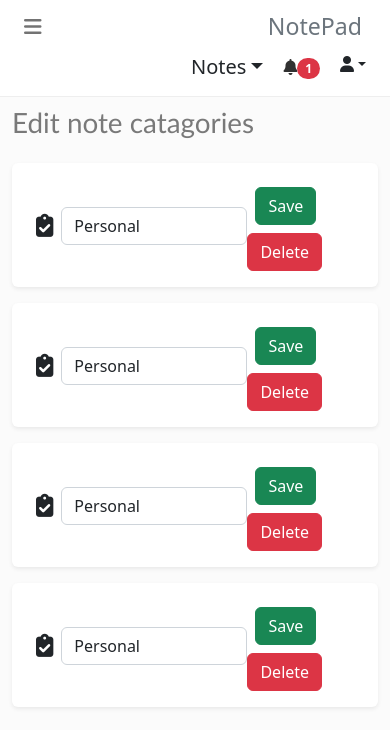
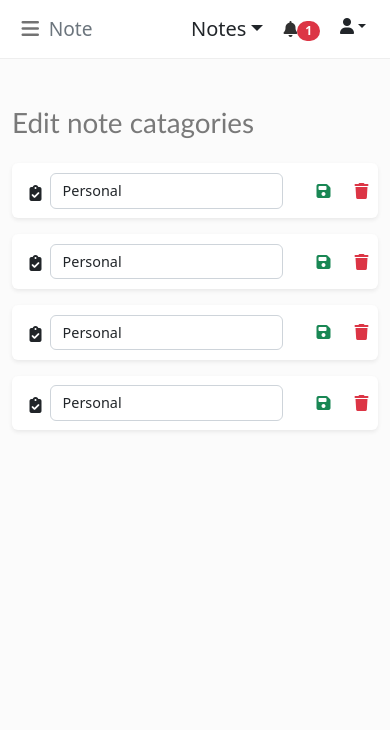
Before and after one commit to EdrissAria/NotePad, a React (Vite) app in the folder frontend/: page /notes/editNoteCats in a window 390 px wide. Shown: the top 730 px of the page. Built offline with nearby package versions, Linux system fonts and the light colour scheme; a web font is replaced by a local one.

Commit message:
working on responsiveness

```diff
--- a/frontend/src/assets/css/global.css
+++ b/frontend/src/assets/css/global.css
@@ -219,4 +219,20 @@
     .sidebar {
       width: 70%;
     }
+    header h3{
+      font-size: 1.2rem;
+    }
+    header button.navbar-toggler{
+      margin: 0.2rem !important;
+      padding: 0.2rem 0.4rem;
+    }
+    .catagory-card{
+      padding: 0.6rem !important;
+    }
+    .catagory-card i{
+      font-size: 1rem !important;
+    }
+    .catagory-card input{
+      font-size: 0.9rem;
+    }
   }
--- a/frontend/src/components/catagoryCard/index.tsx
+++ b/frontend/src/components/catagoryCard/index.tsx
@@ -6,8 +6,8 @@ function CatagoryCard() {
           <input type="text" value="Personal" className="form-control" />
         </div>
         <div>
-          <button className="btn btn-success m-2">Save</button>
-          <button className="btn btn-danger">Delete</button>
+          <i className="text-success me-4 fas fa-save fs-1"></i>
+          <i className="text-danger fas fa-trash fs-1"></i>
         </div>
     </div>
   )
--- a/frontend/src/components/todoCard/index.tsx
+++ b/frontend/src/components/todoCard/index.tsx
@@ -8,7 +8,7 @@ type paramType = {
 function TodoCard({ todo, check }: paramType) {
     return (
         <div className='todocard border-rounded-3 shadow-sm p-2 mt-3 bg-white d-flex justify-content-start align-items-center'>
-            {check?<input type="checkbox" className='form-check-input m-3 fs-4 rounded-4' />:null}
+            {check?<input type="checkbox" className='form-check-input m-3 fs-3 rounded-circle' />:null}
             <Link to="/todos/todo/23" className='text-decoration-none d-flex align-items-center w-100'>
                 <i className='fas fa-heart text-danger m-2'></i>
                 <span className='text-black'>{todo.length > 100 ? todo.slice(0, 100) + "..." : todo}</span>
--- a/frontend/src/layout/MainHeader.tsx
+++ b/frontend/src/layout/MainHeader.tsx
@@ -13,7 +13,7 @@ const MainHeader = () => {
                     <div className="container-fluid">
                         {
                             location.pathname.includes('notes') && <button
-                                className="navbar-toggler me-3 border-0 btn-outline-light"
+                                className="navbar-toggler  border-0 btn-outline-light"
                                 type="button"
                                 onClick={() => setOpen(!open)}
                             >
@@ -28,7 +28,7 @@ const MainHeader = () => {
                         }
                         <div className='d-flex align-items-center'>
                             <Link className="navbar-brand" to="/">
-                                <h3 className='m-0 text-secondary'>NotePad</h3>
+                                <h3 className='m-0 text-secondary'>Note</h3>
                             </Link>
                         </div>
                         <ul className="navbar-nav ms-auto d-flex flex-row">
--- a/frontend/src/pages/Viewtodo.tsx
+++ b/frontend/src/pages/Viewtodo.tsx
@@ -17,7 +17,7 @@ function Viewtodo() {
         </div>
         <div className='view-todo border-rounded-3 shadow-sm p-2 pb-5 mt-3 bg-white'>
           <div className='d-flex justify-content-start align-items-center border-bottom mt-2'>
-            <input type="checkbox" className='form-check-input m-3 fs-4 rounded-4' />
+            <input type="checkbox" className='form-check-input m-3 fs-3 rounded-circle' />
             <div className='text-decoration-none d-flex align-items-center w-100'>
               <input type="text" value="something" className='w-100 border-0 px-2 py-2' style={{ outline: 'none' }} />
             </div>
```
